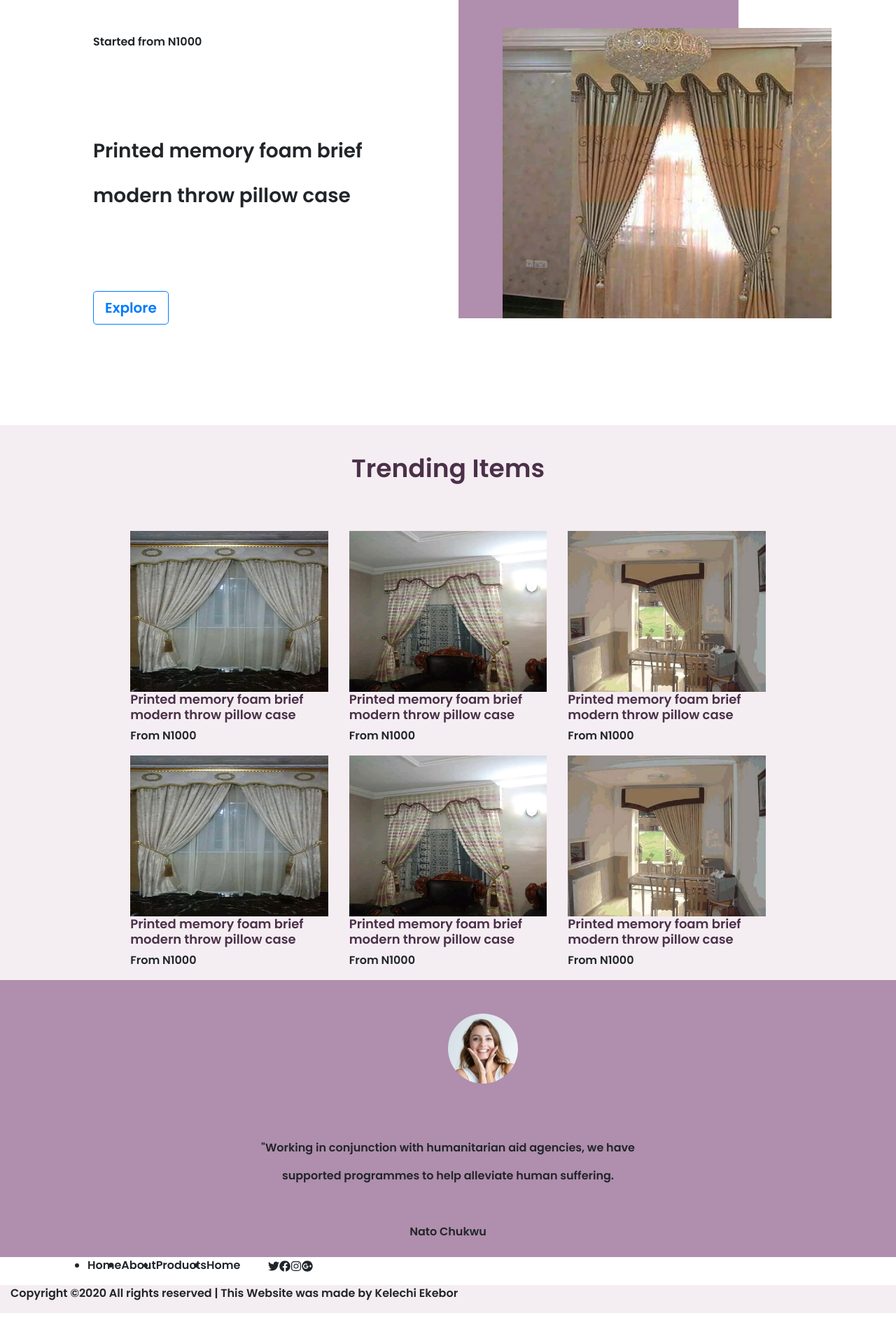
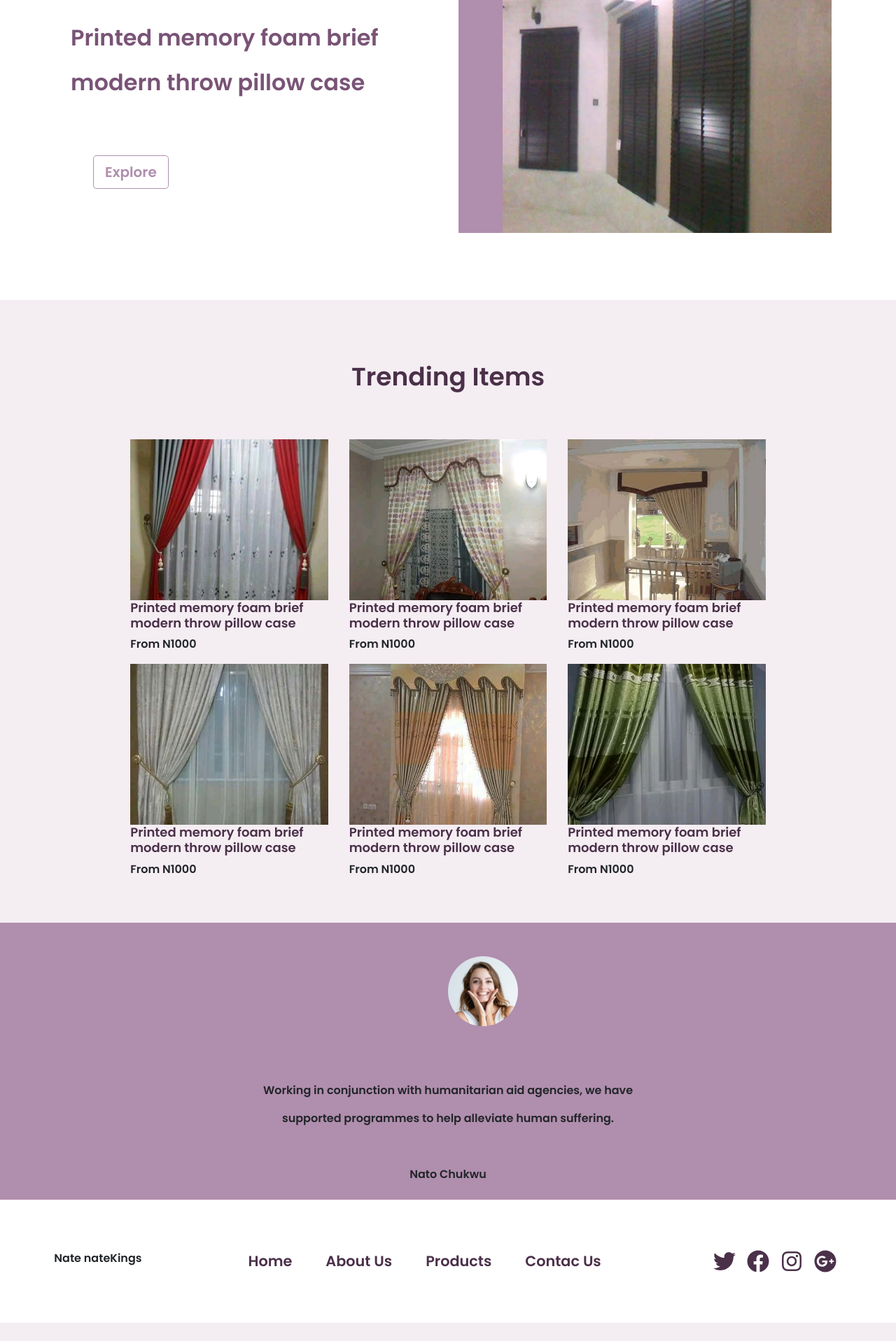
Before and after one commit to KelahKelah/Special-Effects-javascript-, a React (Create React App) app: page / in a window 1280 px wide. Shown: the part 800-2717 px from the top of the page at 70% size. Before the commit the page ends 2677 px from the top, so only its background shows below. Built offline with nearby package versions, Linux system fonts and the light colour scheme.

Commit message:
design products page and add more style to about us and contact page

```diff
--- a/src/App.js
+++ b/src/App.js
@@ -4,6 +4,7 @@ import Header from './components/header/header';
 import ContactUs from './pages/contactUs/contactUs';
 import Footer from './components/footer/footer';
 import AboutUs from './pages/aboutUs/aboutUs';
+import Products from './pages/products/products';
 import {Switch, BrowserRouter, Route, Link} from 'react-router-dom';
 
 function App() {
@@ -13,13 +14,13 @@ function App() {
       <BrowserRouter>
       <Switch>
         <Route exact path="/" component={Home} />
+        <Route exact path="/home" component={Home} />
         <Route path="/about" component={AboutUs} />
         <Route path="/contact" component={ContactUs} />
+        <Route path="/products" component={Products} />
+
       </Switch>
       </BrowserRouter>
-      {/* <Home /> */}
-      {/* <ContactUs /> */}
-      {/* <AboutUs /> */}
       <Footer />
     </div>
   );
--- a/src/components/footer/footer.css
+++ b/src/components/footer/footer.css
@@ -1,10 +1,15 @@
 .footer-wrap {
     border-top: solid black 2px;
 }
-.social {
+.footer-container {
+background-color: #FFF;
+font-family: 'Poppins', sans-serif;
+}
 
-}
 .footer-copyright {
     background-color: #F4EDF2;
-
 }
+.socials-icons {
+    font-size: 2em;
+    color:#4B3049;
+}
--- a/src/components/footer/footer.js
+++ b/src/components/footer/footer.js
@@ -1,37 +1,45 @@
 import React, { Component } from 'react';
-import {FaTwitter, FaFacebook, FaInstagram,FaGooglePlus} from 'react-icons/fa'
-// import {TiSocialInstagramCircular} from ' react-icons/ti' ;
+import {FaTwitter, FaFacebook, FaInstagram,FaGooglePlus} from 'react-icons/fa';
+import {Link, BrowserRouter } from 'react-router-dom';
 import './footer.css';
 
 class Footer extends Component {
     render() {
         return(
         <>
-            <div className="container">
-                <div className="row">
-                    <div className="col-lg-10 col-sm-6 d-flex">
-                        <ul className="d-flex">
-                            <li className="">Home</li>
-                            <li className="">About</li>
-                            <li className="">Products</li>
-                            <li className="">Home</li>
+           <div className="container-fluid footer-container d-flex justify-content-around py-2">
+                <div className="row py-5" id="Nav">
+                    <div className="p-3">
+                        <div>Nate nateKings</div>
+                    </div>
+                    <div className="mx-5">
+                        <ul className="custom-menu p-3 mx-5 mb-0">
+                            <BrowserRouter>
+                                <Link className="menu-items px-4" to="/home">Home</Link>
+                                <Link className="menu-items px-4" to="/about"> About Us</Link>
+                                <Link className="menu-items px-4" to="/products">Products</Link>
+                                <Link className="menu-items px-4" to="/contact">Contac Us</Link>
+                            </BrowserRouter>
                         </ul>
+                    </div>
 
-                        <ul className="icons">
-                        {/* <TiSocialInstagramCircular /> */}
-                        <FaTwitter />
-                        <FaFacebook />
-                        <FaInstagram />
-                        <FaGooglePlus />
+                    <div>
+                        <ul className="p-3 mb-0">
+                            <FaTwitter className="socials-icons mx-2" />
+                            <FaFacebook className="socials-icons mx-2" />
+                            <FaInstagram className="socials-icons mx-2" />
+                            <FaGooglePlus className="socials-icons mx-2" />
+
                         </ul>
                     </div>
                 </div>
+
             </div>
 
             <div className="container-fluid footer-copyright">
                 <div className="row">
-                    <div className="col-md-10">
-                        <p>Copyright ©2020 All rights reserved | This Website was made by Kelechi Ekebor</p>
+                    <div className="col-md-12">
+                        <p className="text-center py-4">Copyright ©2020 All rights reserved | This Website was made by Kelechi Ekebor</p>
                     </div>
                 </div>
             </div>
--- a/src/components/header/header.css
+++ b/src/components/header/header.css
@@ -1,20 +1,21 @@
 .header-container {
-    background-color: yellow;
-    font-family: 'Noto Sans', sans-serif;
-}
-.rowOne {
-    background-color: #0d1e2d;
-    color: #fff;
-    display: flex;
-    justify-content: space-between;
-}
-.intro {
-    font-family: 'Noto Sans', sans-serif;
-    font-size: 3em;
-    font-weight: 700;
+    background-color: #FFF;
+    font-family: 'Poppins', sans-serif;
 }
 .custom-menu {
     list-style: none;
     display: flex;
-    background-color: teal;
 }
+.menu-items {
+    cursor: pointer;
+    color: #4B3049;
+    font-size: 1.3em;
+
+}
+.header-icons {
+    font-size: 1.3rem;
+}
+a:hover {
+    color:#B08EAD;
+    text-decoration: none;
+}
--- a/src/pages/aboutUs/aboutUs.css
+++ b/src/pages/aboutUs/aboutUs.css
@@ -1,9 +1,3 @@
-/* .aboutImg {
-    background-image: url("/src/assets/deco.jpg");
-}
-.about-us-info {
-    background-color: #0d1e2d;
-} */
 
 .about-container {
 
@@ -12,4 +6,13 @@
     /* background-color: teal; */
     text-align: center;
     font-size: 3em;
+    color: #fff;
 }
+.about-row {
+    display: flex;
+    justify-content: center;
+}
+/* .about-text {
+    display: flex;
+    justify-content: center;
+} */
--- a/src/pages/home/home.css
+++ b/src/pages/home/home.css
@@ -8,6 +8,7 @@
 .itemImg {
    width: 320px;
    height: 230px;
+   object-fit: cover;
 }
 .product-heading {
     font-size: 36px;
@@ -23,6 +24,11 @@
     color: #4B3049;
     font-size: 18px;
 }
+/* EDIT CUSTOM BOOTSTRAP BUTTON  */
+.btn-outline-primary {
+    color: #B08EAD;
+    border-color: #B08EAD;
+}
 .columm {
     background-color: pink;
 }
@@ -32,16 +38,21 @@
     position: absolute;
     left: 78px;
     top: 40px;
-    /* z-index: 1; */
 }
 .single-img-show-extention {
     width: 400px;
     height: 455px;
     background-color:#B08EAD;
 }
-.single-img-detail {
+.single-img-detail  {
     line-height: 4rem;
-    /* color: yellow;    */
+    color: #795376;
+    font-size: 2rem;
+}
+.single-product-price {
+    line-height: 4rem;
+    color: #795376;
+    font-size: 1.2rem;
 }
 .about-container {
     background-color: #B08EAD;
@@ -51,7 +62,7 @@
     height: 100px;
     border-radius: 50%;
     position: relative;
-    left: 50%
+    left: 50%;
 }
 .about-col {
     margin: auto;
--- a/src/pages/home/home.js
+++ b/src/pages/home/home.js
@@ -4,6 +4,8 @@ import CurtainTwo from '../../assets/nateJKingsSix.jpeg';
 import CurtainThree from '../../assets/nateKingSeven.jpeg';
 import CurtainFour from '../../assets/nateKIngsFour.jpeg';
 import CurtainSix from '../../assets/nateKingsTwo.jpeg';
+import CurtainSeven from '../../assets/nateKIngsFive.jpeg';
+import Window from '../../assets/windowTwo.jpeg';
 import Ceo from '../../assets/ceo.jpg';
 import './home.css';
 
@@ -16,14 +18,14 @@ class Home extends Component {
             <div>
                 {/* SHOW SINGLE PRODUCT ONE */}
                 <div className="container py-5">
-                    <div className="row py-5">
+                    <div className="row">
                         <div className="col-lg-6 one">
                             <img src={CurtainOne} alt="" className="single-img-show" />
                             <div className="single-img-show-extention"></div>
                         </div>
                         <div className="col-lg-6">
-                            <p className="p-5">Started from N1000</p>
-                            <h3 className="single-img-detail p-5">Printed memory foam brief modern throw pillow case</h3>
+                            <p className="single-product-price p-4">Started from N1000</p>
+                            <h3 className="single-img-detail p-3">Printed memory foam brief modern throw pillow case</h3>
                             <button type="button" className="btn btn-outline-primary btn-lg m-5">Explore</button>
                         </div>
                     </div>
@@ -31,29 +33,29 @@ class Home extends Component {
 
                 {/* SHOW SINGLE PRODUCT TWO */}
                 <div className="container py-5">
-                    <div className="row py-5">
+                    <div className="row pb-5">
 
                         <div className="col-lg-6 two">
-                            <p className="p-5">Started from N1000</p>
-                            <h3 className="single-img-detail p-5">Printed memory foam brief modern throw pillow case</h3>
+                            <p className="single-product-price p-4">Started from N1000</p>
+                            <h3 className="single-img-detail p-3">Printed memory foam brief modern throw pillow case</h3>
                             <button type="button" className="btn btn-outline-primary btn-lg m-5">Explore</button>
                         </div>
 
                         <div className="col-lg-6">
-                            <img src={CurtainOne} alt="" className="single-img-show" />
+                            <img src={Window} alt="" className="single-img-show" />
                             <div className="single-img-show-extention"></div>
                         </div>
                     </div>
                 </div>
 
                 {/* PRODUCT ITEM SECTION */}
-                <div className="container-fluid products-container">
+                <div className="container-fluid products-container py-5">
 
                     <h3 className="product-heading py-5">Trending Items</h3>
 
                     <div className="row product-row">
                         <div className="col-lg-4 col-sm-6">
-                            <img src={CurtainThree} className="img-fluid itemImg" />
+                            <img src={CurtainTwo} className="img-fluid itemImg" />
                             <h4 className="single-product-item" >Printed memory foam brief modern throw pillow case</h4>
                             <p>From N1000</p>
                         </div>
@@ -79,14 +81,14 @@ class Home extends Component {
                         </div>
 
                         <div className="col-lg-4 col-sm-6">
-                            <img src={CurtainSix} className="img-fluid itemImg" />
+                            <img src={CurtainOne} className="img-fluid itemImg" />
                             <h4 className="single-product-item" >Printed memory foam brief modern throw pillow case</h4>
                             <p>From N1000</p>
                         </div>
 
                         <div className="col-lg-4 col-sm-6">
                             <div>
-                                <img src={CurtainFour} className="img-fluid itemImg" />
+                                <img src={CurtainSeven} className="img-fluid itemImg" />
                                 <h4 className="single-product-item">Printed memory foam brief modern throw pillow case</h4>
                                 <p>From N1000</p>
                             </div>
@@ -100,7 +102,7 @@ class Home extends Component {
                     <div className="row">
                         <div className="col-ls-6 col-sm-6 about-col">
                             <img src={Ceo} alt="ceo" className="ceo-img my-5" />
-                            <p className="about-ceo-text py-4">"Working in conjunction with humanitarian aid agencies, we have supported programmes to help alleviate human suffering.</p>
+                            <p className="about-ceo-text py-4">Working in conjunction with humanitarian aid agencies, we have supported programmes to help alleviate human suffering.</p>
                             <p className="ceo-name-text">Nato Chukwu</p>
                         </div>
                     </div>
--- /dev/null
+++ b/src/pages/products/products.js
@@ -0,0 +1,20 @@
+import React from 'react';
+import './products.css';
+
+// Using functional Component because we only need ui no logic
+function Products() {
+    return(
+        <>
+            <div className="container-fluid about-container py-5">
+                <div className="row">
+                    <div className="col-lg-12 col-sm-12">
+                        <h2 className="about-heading py-5">Products</h2>
+                    </div>
+                </div>
+            </div>
+
+
+        </>
+    )
+}
+export default Products;
```
Also changed, not shown: src/components/header/header.js (+24 -18 lines), src/pages/aboutUs/aboutUs.js (+4 -10 lines), src/pages/products/products.css (added).
